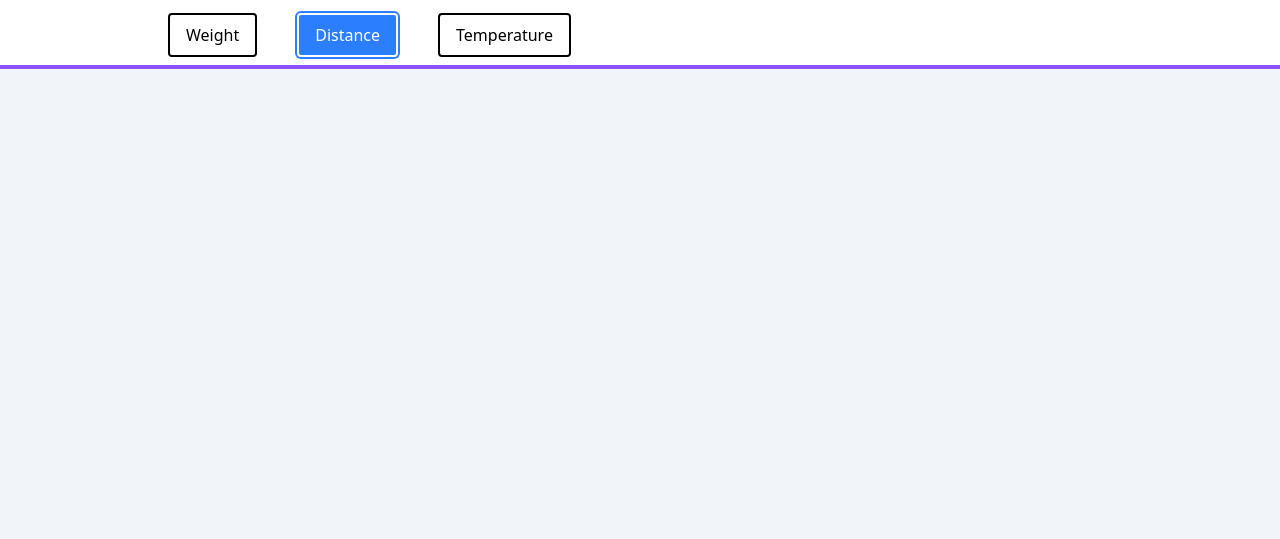
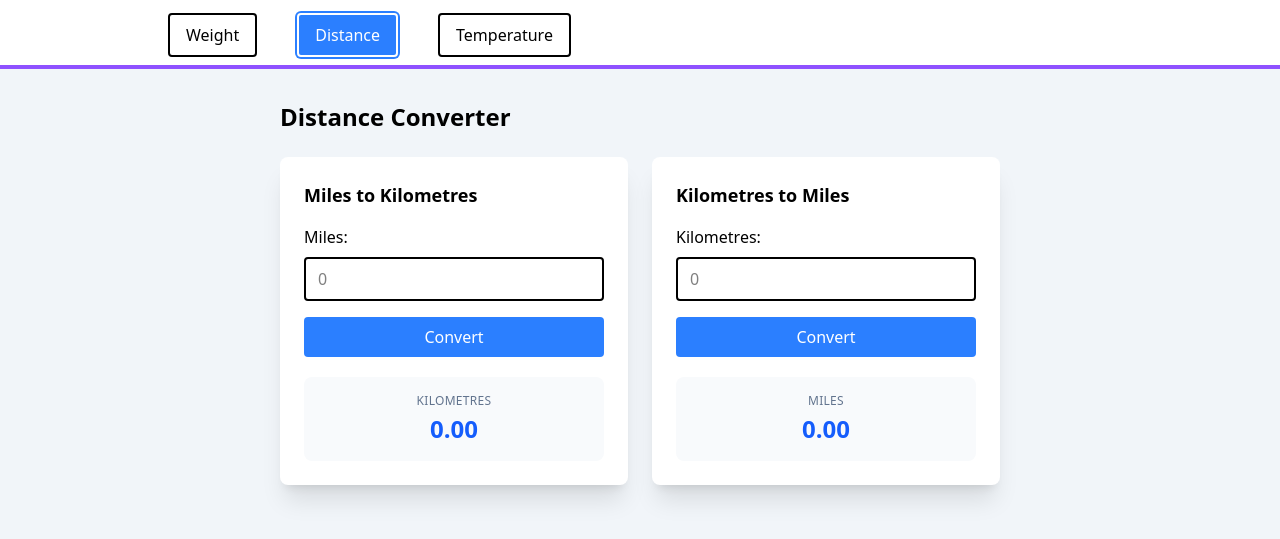
Before and after one commit to aqarda/WebDev2-8_Advanced-JavaScript_Tailwind-CSS, a website: page index.html in a window 1280 px wide. Both pictures are taken after a click on the button "Distance". Shown: the part 47-586 px from the top of the page. Drawn offline with nearby package versions, Linux system fonts and the light colour scheme.

Commit message:
Add Distance Converter Card

```diff
--- a/index.html
+++ b/index.html
@@ -7,15 +7,13 @@
     <script src="https://cdn.jsdelivr.net/npm/@tailwindcss/browser@4"></script>
 </head>
 <body class="bg-slate-100 min-h-screen">
-    <!-- Header and navigation section.
-     Displays the site title, group information, and tab buttons used to switch
-     between the Weight, Distance, and Temperature converter sections. -->
+
     <header class="bg-white border-b-4 border-violet-500 pb-2">
 
         <div class="max-w-5xl mx-auto px-6 py-4 flex items-center justify-between">
 
             <h1 class="text-lg font-bold text-slate-900">Unit Converter</h1>
-            <span class="text-xs font-semibold text-blue-700 bg-blue-100 px-3 py-1 rounded-full">CPRG-306-B &middot; Group 8</span>
+            <span class="text-xs font-semibold text-blue-700 bg-blue-100 px-3 py-1 rounded-full">CPRG-306-B &middot; Group 8 </span>
 
         </div>
 
@@ -48,16 +46,11 @@
         </div>
     </header>
     <main>
-    <!-- Weight conversion section.
-     Contains two converter panels so the user can convert Pounds to Kilograms
-     or Kilograms to Pounds. The converted result is displayed below each input. -->
         <section id="weightSection"
             class="max-w-3xl mx-auto px-6 py-8">
 
             <h2 class="text-2xl font-bold mb-6">Weight Converter</h2>
-            <!-- Responsive grid for the two weight conversion panels.
-                 The panels stack vertically on smaller screens and appear side-by-side
-                 on medium and larger screens. -->
+
             <div class="grid gap-6 md:grid-cols-2">
 
                 <div class="bg-white p-6 rounded-lg shadow-xl">
@@ -113,20 +106,72 @@
             </div>
         </section>
 
-    <!-- Distance and Temperature are hidden on initial page load.
-         JavaScript switches visibility when the user selects a different tab.
 
-        Distance conversion section.
-        Hidden when the page first loads and displayed when the Distance tab is selected. -->
+        <!-- We initially hide the two sections so they arent all trying to appear at once when the page first loads -->
+        <!-- Distance Card -->
         <section id="distanceSection"
             class="hidden max-w-3xl mx-auto px-6 py-8">
-            <!-- code section for the Distance Converter.
-             This will be Miles to Kilometers (Miles multiplied by 1.60934)
-             and Kilometers to Miles (Kilometers divided by 1.60934)-->
+
+            <h2 class="text-2xl font-bold mb-6">Distance Converter</h2>
+            <div class="grid gap-6 md:grid-cols-2">
+
+                <!-- Miles to Kilometres -->
+                <div class="bg-white p-6 rounded-lg shadow-xl">
+
+                    <h3 class="text-lg font-semibold mb-4">Miles to Kilometres</h3>
+
+                    <label for="milesInput"
+                        class="block mb-2 font-medium">
+                        Miles:
+                    </label>
+
+                    <input id="milesInput"
+                        type="text"
+                        placeholder="0"
+                        class="w-full border-2 rounded px-3 py-2 mb-4">
+
+                    <button id="milesButton"
+                        class="w-full px-4 py-2 bg-blue-500 text-white rounded
+                        hover:bg-blue-600">
+                        Convert
+                    </button>
+
+                    <div class="mt-5 rounded-lg bg-slate-50 p-4 text-center">
+                        <p class="text-xs uppercase tracking-wide text-slate-500">Kilometres</p>
+                        <p id="kmResult" class="text-2xl font-bold text-blue-600 mt-1">0.00</p>
+                    </div>
+                </div>
+
+                <!-- Kilometres to Miles panel -->
+                <div class="bg-white p-6 rounded-lg shadow-xl">
+
+                    <h3 class="text-lg font-semibold mb-4">Kilometres to Miles</h3>
+
+                    <label for="kmInput"
+                        class="block mb-2 font-medium">
+                        Kilometres:
+                    </label>
+
+                    <input id="kmInput"
+                        type="text"
+                        placeholder="0"
+                        class="w-full border-2 rounded px-3 py-2 mb-4">
+
+                    <button id="kmButton"
+                        class="w-full px-4 py-2 bg-blue-500 text-white rounded
+                        hover:bg-blue-600">
+                        Convert
+                    </button>
+
+                    <div class="mt-5 rounded-lg bg-slate-50 p-4 text-center">
+                        <p class="text-xs uppercase tracking-wide text-slate-500">Miles</p>
+                        <p id="milesResult" class="text-2xl font-bold text-blue-600 mt-1">0.00</p>
+                    </div>
+                </div>
+            </div>
         </section>
 
-    <!--Temperature conversion section.
-        Hidden when the page first loads and displayed when the Temperature tab is selected. -->
+
         <section id="temperatureSection"
             class="hidden max-w-3xl mx-auto px-6 py-8">
             <!-- code section for the Temperature Converter.
```
